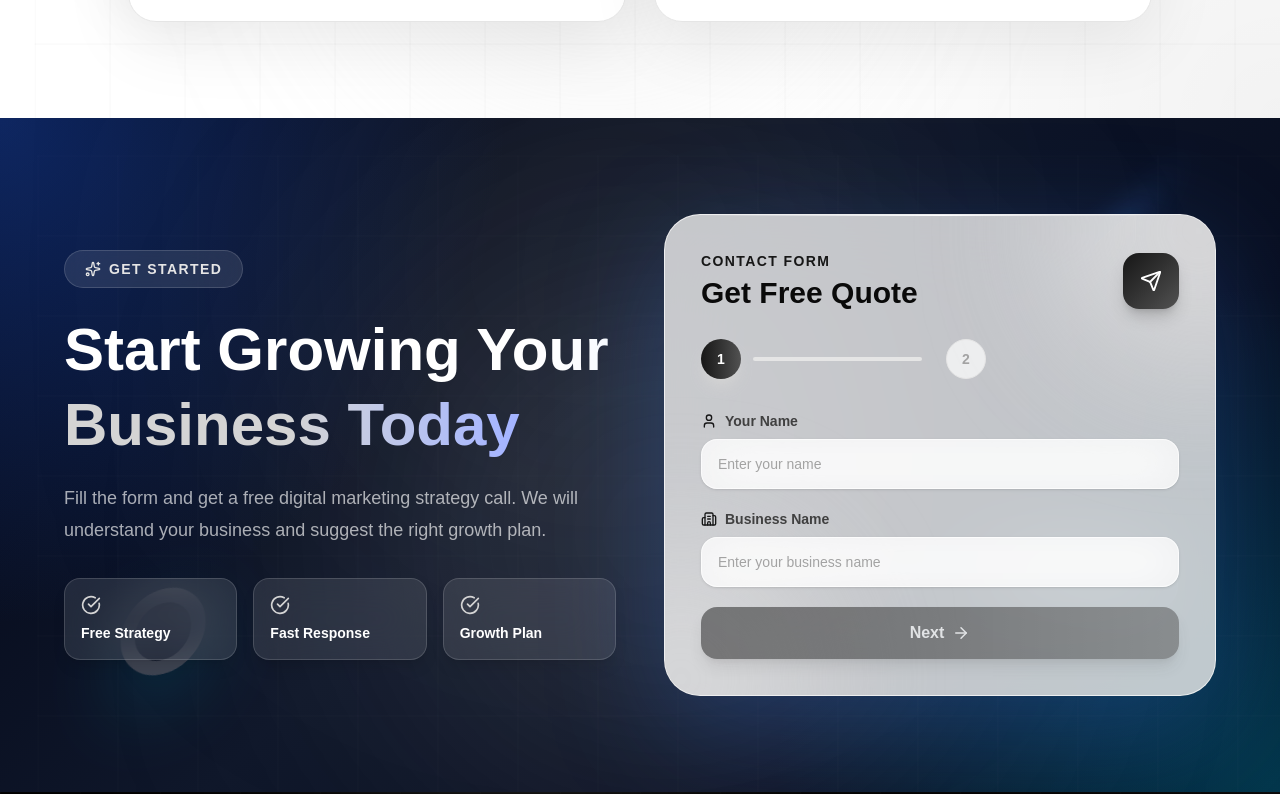
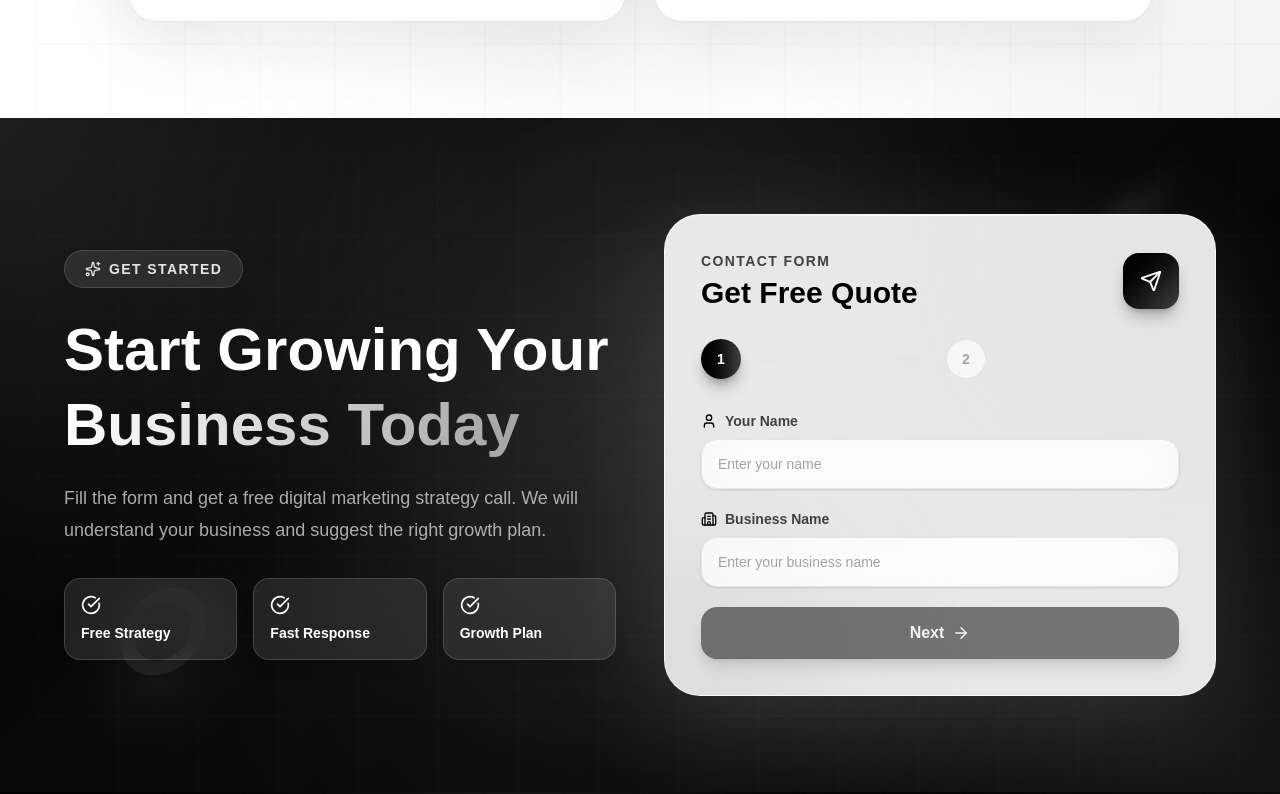
Before and after one commit to rvnaveen983-svg/Brandkural, a Next.js app: page / in a window 1280 px wide. Shown: the part 3286-4080 px from the top of the page. Built offline with nearby package versions, Linux system fonts and the light colour scheme.

Commit message:
style: black & white contact form

```diff
--- a/src/components/LeadForm.jsx
+++ b/src/components/LeadForm.jsx
@@ -24,7 +24,7 @@ const serviceOptions = [
 ];
 
 const inputClass =
-  "w-full rounded-2xl bg-white/70 border border-white/70 px-4 py-3.5 text-sm text-gray-900 placeholder:text-gray-400 outline-none backdrop-blur-xl shadow-sm transition-all duration-300 focus:bg-white focus:border-blue-300 focus:ring-4 focus:ring-blue-500/15";
+  "w-full rounded-2xl bg-white/70 border border-gray-200 px-4 py-3.5 text-sm text-gray-900 placeholder:text-gray-400 outline-none backdrop-blur-xl shadow-sm transition-all duration-300 focus:bg-white focus:border-gray-500 focus:ring-4 focus:ring-black/10";
 
 const LeadForm = () => {
   const [step, setStep] = useState(1);
@@ -71,21 +71,21 @@ const LeadForm = () => {
 
   if (submitted) {
     return (
-      <section id="contact" className="relative py-24 bg-slate-950 overflow-hidden">
-        <div className="absolute inset-0 bg-[radial-gradient(circle_at_top,rgba(59,130,246,0.35),transparent_40%),radial-gradient(circle_at_bottom_right,rgba(14,165,233,0.25),transparent_35%)]" />
+      <section id="contact" className="relative py-24 bg-black overflow-hidden">
+        <div className="absolute inset-0 bg-[radial-gradient(circle_at_top,rgba(255,255,255,0.14),transparent_40%),radial-gradient(circle_at_bottom_right,rgba(255,255,255,0.08),transparent_35%)]" />
 
         <div className="container mx-auto px-4 relative z-10">
           <motion.div
             initial={{ opacity: 0, scale: 0.85, y: 40 }}
             animate={{ opacity: 1, scale: 1, y: 0 }}
             transition={{ duration: 0.6, ease: "easeOut" }}
-            className="max-w-lg mx-auto rounded-[36px] bg-white/90 border border-white/70 backdrop-blur-2xl shadow-[0_35px_120px_rgba(59,130,246,0.25)] p-10 md:p-12 text-center"
+            className="max-w-lg mx-auto rounded-[36px] bg-white/90 border border-white/70 backdrop-blur-2xl shadow-[0_35px_120px_rgba(255,255,255,0.15)] p-10 md:p-12 text-center"
           >
-            <div className="w-20 h-20 mx-auto rounded-full bg-blue-50 flex items-center justify-center mb-5">
-              <CheckCircle className="text-blue-600" size={52} />
+            <div className="w-20 h-20 mx-auto rounded-full bg-gray-100 flex items-center justify-center mb-5">
+              <CheckCircle className="text-black" size={52} />
             </div>
 
-            <h3 className="text-3xl font-extrabold mb-3 text-gray-950">
+            <h3 className="text-3xl font-extrabold mb-3 text-black">
               Thank You!
             </h3>
 
@@ -101,12 +101,12 @@ const LeadForm = () => {
   return (
     <section
       id="contact"
-      className="relative py-24 bg-slate-950 overflow-hidden"
+      className="relative py-24 bg-black overflow-hidden"
       style={{ perspective: "1400px" }}
     >
       {/* Premium 3D Animated Background */}
       <div className="absolute inset-0 pointer-events-none overflow-hidden">
-        <div className="absolute inset-0 bg-[radial-gradient(circle_at_top_left,rgba(37,99,235,0.35),transparent_35%),radial-gradient(circle_at_bottom_right,rgba(6,182,212,0.28),transparent_35%),linear-gradient(135deg,#020617,#0f172a_45%,#020617)]" />
+        <div className="absolute inset-0 bg-[radial-gradient(circle_at_top_left,rgba(255,255,255,0.12),transparent_35%),radial-gradient(circle_at_bottom_right,rgba(255,255,255,0.08),transparent_35%),linear-gradient(135deg,#000000,#0a0a0a_45%,#000000)]" />
 
         <motion.div
           className="absolute inset-0 opacity-[0.22] bg-[linear-gradient(to_right,#ffffff18_1px,transparent_1px),linear-gradient(to_bottom,#ffffff18_1px,transparent_1px)] bg-[size:80px_80px]"
@@ -122,7 +122,7 @@ const LeadForm = () => {
         />
 
         <motion.div
-          className="absolute -top-28 left-1/4 w-[420px] h-[420px] rounded-full bg-blue-500/30 blur-[120px]"
+          className="absolute -top-28 left-1/4 w-[420px] h-[420px] rounded-full bg-white/10 blur-[120px]"
           animate={{
             x: [0, 80, 0],
             y: [0, 60, 0],
@@ -136,7 +136,7 @@ const LeadForm = () => {
         />
 
         <motion.div
-          className="absolute bottom-0 right-1/4 w-[420px] h-[420px] rounded-full bg-cyan-400/25 blur-[120px]"
+          className="absolute bottom-0 right-1/4 w-[420px] h-[420px] rounded-full bg-white/10 blur-[120px]"
           animate={{
             x: [0, -80, 0],
             y: [0, -50, 0],
@@ -151,7 +151,7 @@ const LeadForm = () => {
 
         {/* 3D Glass Cube */}
         <motion.div
-          className="absolute top-[16%] right-[10%] w-28 h-28 rounded-[30px] bg-white/10 border border-white/20 backdrop-blur-xl shadow-[0_30px_90px_rgba(59,130,246,0.28)]"
+          className="absolute top-[16%] right-[10%] w-28 h-28 rounded-[30px] bg-white/10 border border-white/20 backdrop-blur-xl shadow-[0_30px_90px_rgba(255,255,255,0.15)]"
           animate={{
             rotateX: [0, 180, 360],
             rotateY: [0, 140, 360],
@@ -167,7 +167,7 @@ const LeadForm = () => {
 
         {/* 3D Floating Ring */}
         <motion.div
-          className="absolute bottom-[18%] left-[9%] w-24 h-24 rounded-full border-[16px] border-cyan-300/25 shadow-[0_30px_90px_rgba(6,182,212,0.22)]"
+          className="absolute bottom-[18%] left-[9%] w-24 h-24 rounded-full border-[16px] border-white/10 shadow-[0_30px_90px_rgba(255,255,255,0.1)]"
           animate={{
             rotateX: [0, 360],
             rotateY: [360, 0],
@@ -197,7 +197,7 @@ const LeadForm = () => {
           }}
         >
           <div className="flex items-center gap-3 text-white">
-            <div className="w-10 h-10 rounded-2xl bg-cyan-500/30 flex items-center justify-center">
+            <div className="w-10 h-10 rounded-2xl bg-white/20 flex items-center justify-center">
               <Mail size={18} />
             </div>
             <div>
@@ -218,14 +218,14 @@ const LeadForm = () => {
             transition={{ duration: 0.7, ease: "easeOut" }}
             className="text-center lg:text-left"
           >
-            <span className="inline-flex items-center gap-2 bg-white/10 border border-white/15 backdrop-blur-xl text-cyan-200 text-sm font-bold tracking-widest uppercase px-5 py-2 rounded-full">
+            <span className="inline-flex items-center gap-2 bg-white/10 border border-white/15 backdrop-blur-xl text-gray-200 text-sm font-bold tracking-widest uppercase px-5 py-2 rounded-full">
               <Sparkles size={16} />
               Get Started
             </span>
 
             <h2 className="text-4xl md:text-6xl font-extrabold mt-6 text-white leading-tight">
               Start Growing Your{" "}
-              <span className="bg-gradient-to-r from-blue-300 via-cyan-300 to-indigo-300 bg-clip-text text-transparent">
+              <span className="bg-gradient-to-r from-white via-gray-300 to-gray-400 bg-clip-text text-transparent">
                 Business Today
               </span>
             </h2>
@@ -245,7 +245,7 @@ const LeadForm = () => {
                   key={item}
                   className="rounded-2xl bg-white/10 border border-white/15 backdrop-blur-xl p-4 text-white shadow-lg"
                 >
-                  <CheckCircle size={20} className="text-cyan-300 mb-2" />
+                  <CheckCircle size={20} className="text-white mb-2" />
                   <p className="text-sm font-bold">{item}</p>
                 </div>
               ))}
@@ -273,25 +273,25 @@ const LeadForm = () => {
                 stiffness: 160,
                 damping: 18,
               }}
-              className="relative overflow-hidden rounded-[36px] bg-white/75 border border-white/70 backdrop-blur-2xl shadow-[0_35px_120px_rgba(59,130,246,0.28)] p-7 md:p-9"
+              className="relative overflow-hidden rounded-[36px] bg-white/90 border border-white/70 backdrop-blur-2xl shadow-[0_35px_120px_rgba(255,255,255,0.15)] p-7 md:p-9"
             >
               {/* Glass shine */}
               <div className="absolute inset-x-8 top-0 h-px bg-gradient-to-r from-transparent via-white to-transparent" />
-              <div className="absolute -top-32 -right-32 w-72 h-72 rounded-full bg-blue-200/60 blur-3xl" />
-              <div className="absolute -bottom-32 -left-32 w-72 h-72 rounded-full bg-cyan-200/50 blur-3xl" />
+              <div className="absolute -top-32 -right-32 w-72 h-72 rounded-full bg-gray-200/60 blur-3xl" />
+              <div className="absolute -bottom-32 -left-32 w-72 h-72 rounded-full bg-gray-300/50 blur-3xl" />
 
               <div className="relative">
                 <div className="flex items-center justify-between gap-4 mb-7">
                   <div>
-                    <p className="text-sm font-bold text-blue-600 uppercase tracking-widest">
+                    <p className="text-sm font-bold text-gray-700 uppercase tracking-widest">
                       Contact Form
                     </p>
-                    <h3 className="text-2xl md:text-3xl font-extrabold text-gray-950 mt-1">
+                    <h3 className="text-2xl md:text-3xl font-extrabold text-black mt-1">
                       Get Free Quote
                     </h3>
                   </div>
 
-                  <div className="w-14 h-14 rounded-2xl bg-gradient-to-br from-blue-600 to-cyan-500 flex items-center justify-center text-white shadow-lg shadow-blue-500/25">
+                  <div className="w-14 h-14 rounded-2xl bg-gradient-to-br from-black to-gray-700 flex items-center justify-center text-white shadow-lg shadow-black/25">
                     <Send size={22} />
                   </div>
                 </div>
@@ -303,7 +303,7 @@ const LeadForm = () => {
                       <div
                         className={`w-10 h-10 rounded-full flex items-center justify-center text-sm font-extrabold transition-all duration-300 ${
                           step >= s
-                            ? "bg-gradient-to-r from-blue-600 to-cyan-500 text-white shadow-lg shadow-blue-300"
+                            ? "bg-gradient-to-r from-black to-gray-700 text-white shadow-lg shadow-black/30"
                             : "bg-white/70 text-gray-400 border border-gray-200"
                         }`}
                       >
@@ -314,7 +314,7 @@ const LeadForm = () => {
                         <div
                           className={`h-1 flex-1 rounded-full mx-3 transition-all duration-300 ${
                             step > 1
-                              ? "bg-gradient-to-r from-blue-600 to-cyan-500"
+                              ? "bg-gradient-to-r from-black to-gray-700"
                               : "bg-gray-200"
                           }`}
                         />
@@ -335,7 +335,7 @@ const LeadForm = () => {
                     >
                       <div>
                         <label className="text-sm font-bold mb-2 flex items-center gap-2 text-gray-700">
-                          <User size={16} className="text-blue-600" />
+                          <User size={16} className="text-black" />
                           Your Name
                         </label>
 
@@ -351,7 +351,7 @@ const LeadForm = () => {
 
                       <div>
                         <label className="text-sm font-bold mb-2 flex items-center gap-2 text-gray-700">
-                          <Building2 size={16} className="text-blue-600" />
+                          <Building2 size={16} className="text-black" />
                           Business Name
                         </label>
 
@@ -369,7 +369,7 @@ const LeadForm = () => {
                         type="button"
                         onClick={goNext}
                         disabled={!form.name.trim() || !form.business.trim()}
-                        className="w-full flex items-center justify-center gap-2 bg-gradient-to-r from-blue-600 to-cyan-500 hover:from-blue-700 hover:to-cyan-600 disabled:opacity-50 disabled:cursor-not-allowed text-white py-3.5 rounded-2xl font-extrabold shadow-lg shadow-blue-500/25 hover:shadow-xl hover:scale-[1.01] active:scale-[0.98] transition-all duration-200"
+                        className="w-full flex items-center justify-center gap-2 bg-black hover:bg-neutral-800 disabled:opacity-50 disabled:cursor-not-allowed text-white py-3.5 rounded-2xl font-extrabold shadow-lg shadow-black/25 hover:shadow-xl hover:scale-[1.01] active:scale-[0.98] transition-all duration-200"
                       >
                         Next
                         <ArrowRight size={18} />
@@ -388,7 +388,7 @@ const LeadForm = () => {
                     >
                       <div>
                         <label className="text-sm font-bold mb-2 flex items-center gap-2 text-gray-700">
-                          <Phone size={16} className="text-blue-600" />
+                          <Phone size={16} className="text-black" />
                           Phone Number
                         </label>
 
@@ -433,7 +433,7 @@ const LeadForm = () => {
 
                         <button
                           type="submit"
-                          className="flex-1 flex items-center justify-center gap-2 bg-gradient-to-r from-blue-600 to-cyan-500 hover:from-blue-700 hover:to-cyan-600 text-white py-3.5 rounded-2xl font-extrabold shadow-lg shadow-blue-500/25 hover:shadow-xl hover:scale-[1.01] active:scale-[0.98] transition-all duration-200"
+                          className="flex-1 flex items-center justify-center gap-2 bg-black hover:bg-neutral-800 text-white py-3.5 rounded-2xl font-extrabold shadow-lg shadow-black/25 hover:shadow-xl hover:scale-[1.01] active:scale-[0.98] transition-all duration-200"
                         >
                           <Send size={16} />
                           Submit
```
